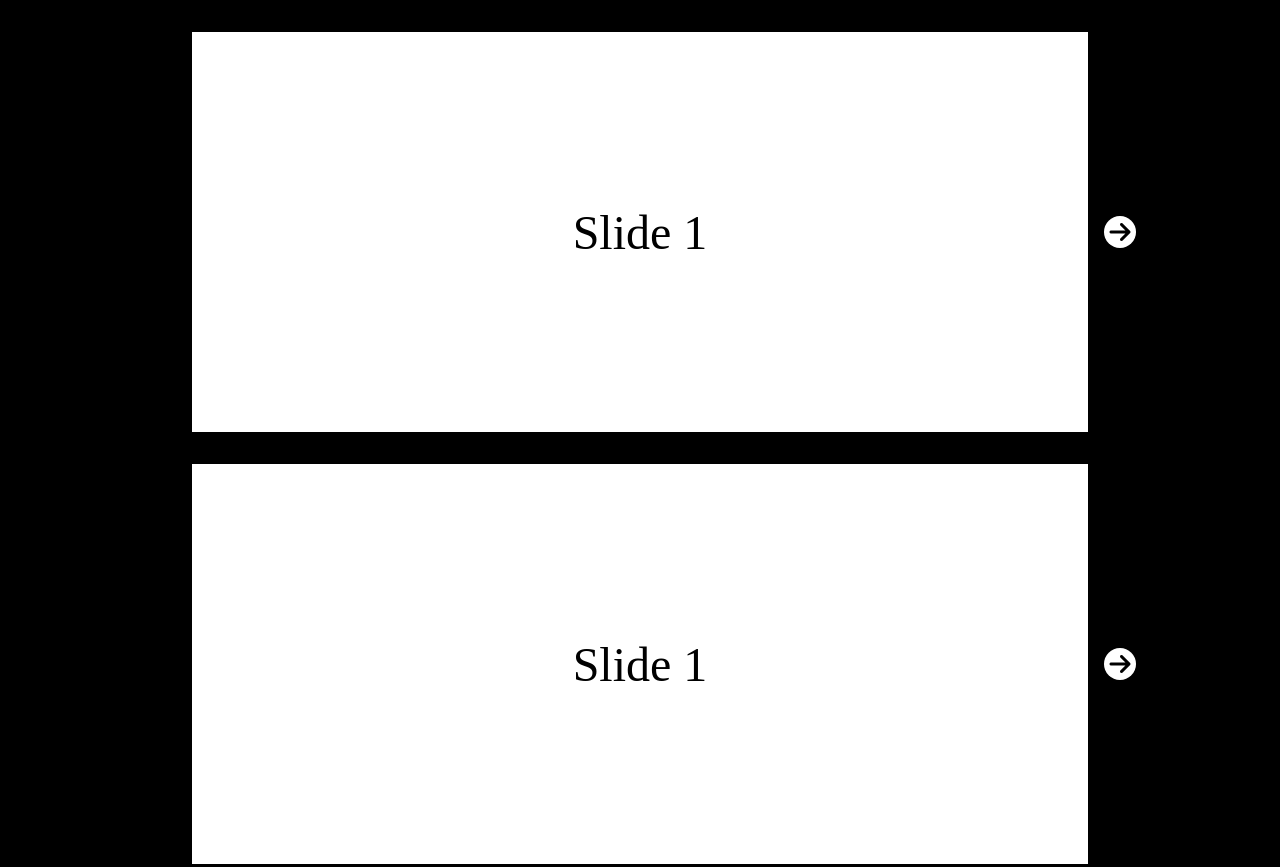
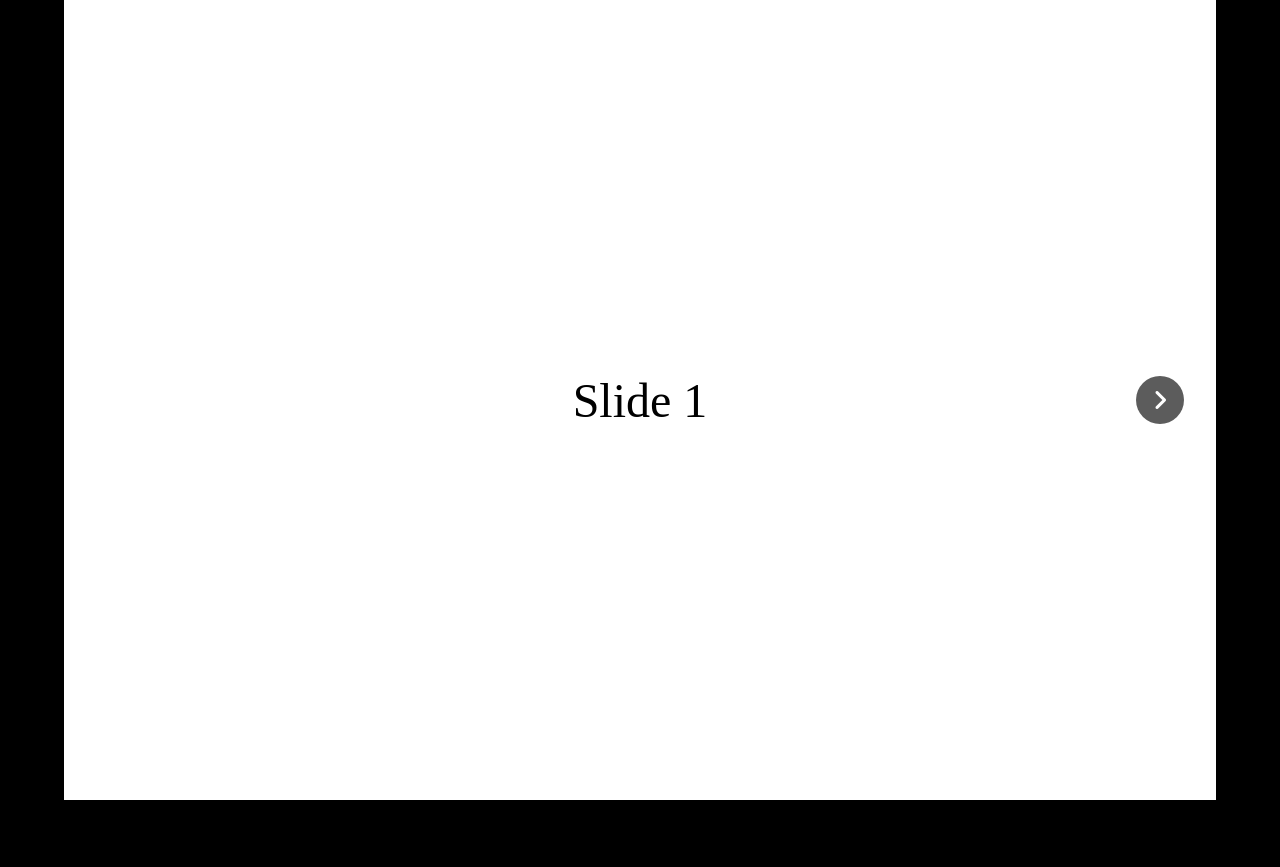
Before and after one commit to AlexBeskrovniy/native-slider, a plain HTML site: page slider-component/index.html in a window 1280 px wide. Shown: the top 867 px of the page. After the commit the page ends 800 px from the top, so only its background shows below. Drawn offline with Linux system fonts and the light colour scheme.

Commit message:
Fix nav button styles

```diff
--- a/slider-component/css/style.css
+++ b/slider-component/css/style.css
@@ -1,7 +1,7 @@
 :root {
-    --slider-height: 50vh;
-    --slider-width: 70vw;
-    --nav-btn-size: 2rem;
+    --slider-height: 100vh;
+    --slider-width: 90vw;
+    --nav-btn-size: 3rem;
 }
 
 * {
@@ -20,7 +20,8 @@
     display: flex;
     justify-content: center;
     width: 100%;
-    margin-top: 2rem;
+    /* margin-top: 2rem; */
+    min-height: 100vh;
   }
 
   .slider {
@@ -35,7 +36,8 @@
 
   .slide {
     height: 100%;
-    min-width: 70vw;
+    /* min-width: 70vw; */
+    min-width: var(--slider-width);
     display: flex;
     justify-content: center;
     align-items: center;
@@ -59,16 +61,18 @@
     font-size: 1.5rem;
     width: var(--nav-btn-size);
     height: var(--nav-btn-size);
-    background: white;
+    background: black;
+    color: white;
     border-radius: 50%;
+    opacity: .64;
   }
 
   .next {
-    right: calc((100vw - var(--slider-width)) / 2 - 3rem);
+    right: calc((100vw - var(--slider-width)) / 2 + 2rem);
   }
 
   .prev {
-    left: calc((100vw - var(--slider-width)) / 2 - 3rem);
+    left: calc((100vw - var(--slider-width)) / 2 + 2rem);
   }
 
   .nav:hover {
--- a/slider-component/index.html
+++ b/slider-component/index.html
@@ -13,13 +13,13 @@
         <x-slider class="slider" data-slider></x-slider>
     </div>
 
-    <div class="wrapper">
+    <!-- <div class="wrapper">
         <x-slider class="slider" data-slider></x-slider>
     </div>
 
     <div class="wrapper">
         <x-slider class="slider" data-slider></x-slider>
-    </div>
+    </div> -->
 
     <template data-slider-template>
         <div class="slide" data-slide>Slide 1</div>
@@ -31,11 +31,11 @@
         <div class="slide" data-slide>Slide 7</div>
 
         <div class="nav prev" data-nav-prev>
-            <i class="fa-solid fa-arrow-left"></i>
+            <i class="fa-solid fa-angle-left"></i>
         </div>
 
         <div class="nav next" data-nav-next>
-            <i class="fa-solid fa-arrow-right"></i>
+            <i class="fa-solid fa-angle-right"></i>
         </div>
     </template>
 
```
